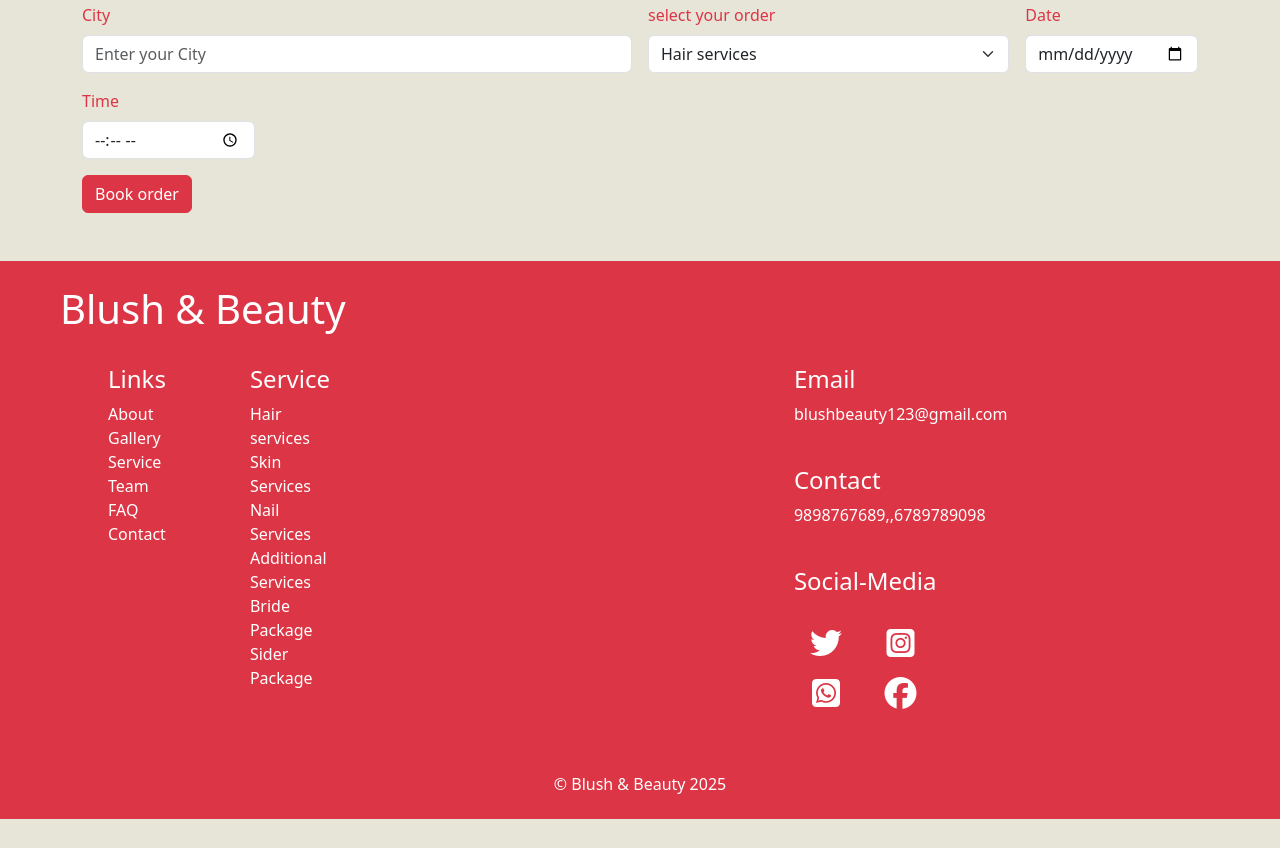
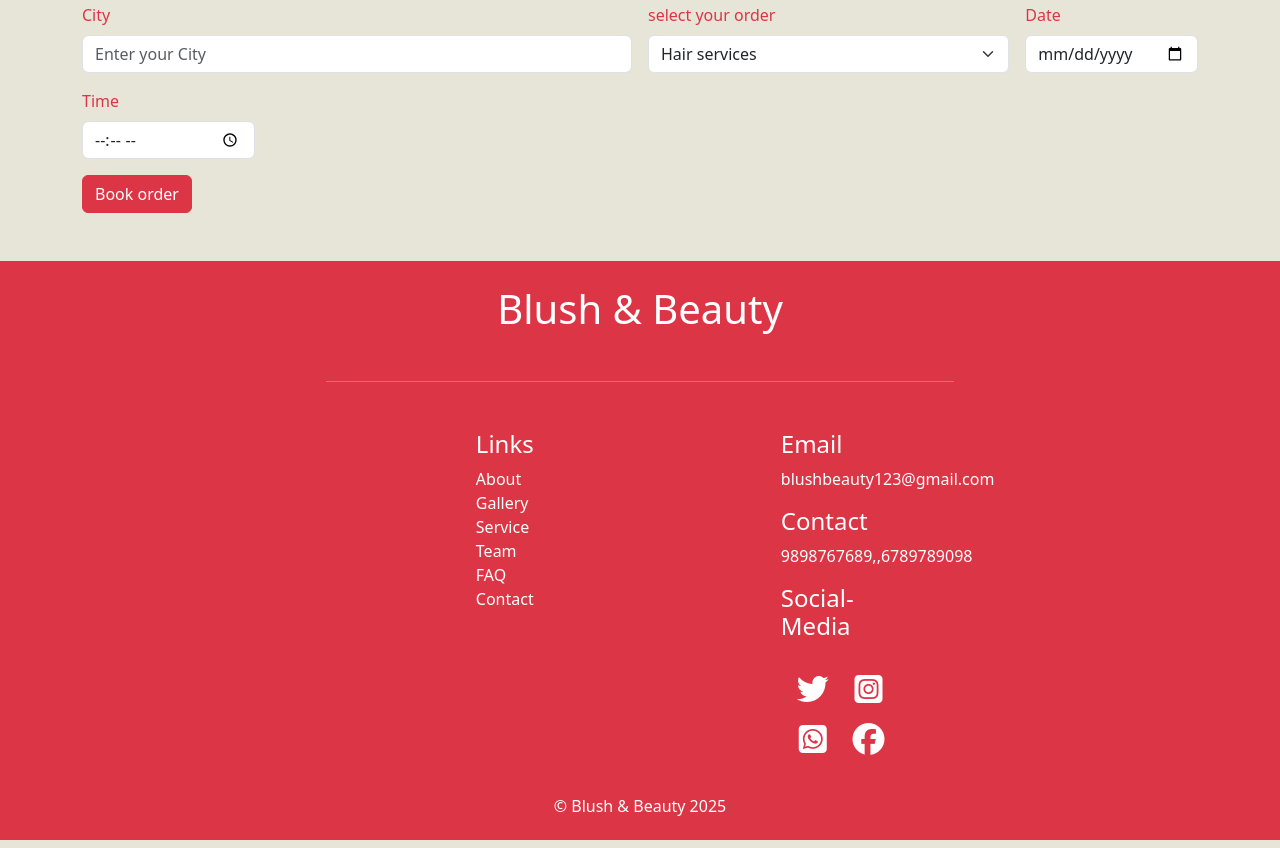
Before and after one commit to charmeepaneliya/Blush-Beauty, a plain HTML site: page index.html in a window 1280 px wide. Shown: the part 4925-5773 px from the top of the page. Before the commit the page ends 5752 px from the top, so only its background shows below. Drawn offline with nearby package versions, Linux system fonts and the light colour scheme.

Commit message:
some changes added

```diff
--- a/index.html
+++ b/index.html
@@ -599,8 +599,9 @@
 
     <footer class="footer mt-5">
         <div class="container-fluid bg-danger">
-            <h1 class="text-white ps-5 pt-4">Blush & Beauty</h1><br>
-            <div class="d-flex flex-row ms-5 ">
+            <h1 class="text-white  pt-4 text-center">Blush & Beauty</h1><br>
+           <hr class="w-50 mx-auto mb-5" />
+            <!-- <div class="d-flex flex-row ms-5 ">
                 <div class="row">
                     <div class="col-4 d-flex flex-column fs-6 w-10 ftr-col">
                         <h4 class="text-white ps-5">Links</h4>
@@ -628,12 +629,10 @@
                     <div class="col-4 d-flex flex-column   ftr-col">
                         <h4 class="text-white ps-5">Email</h4>
                         <p class="ps-5">blushbeauty123@gmail.com</p>
-                    </div><br>
-                    <div class="col-4 d-flex flex-column   ftr-col">
+
                         <h4 class="text-white ps-5">Contact</h4>
                         <p class="ps-5">9898767689,,6789789098</p>
-                    </div><br>
-                    <div class="col-4 d-flex flex-column   ftr-col ftr-col-icon">
+
                         <h4 class="text-white ps-5">Social-Media</h4>
                         <p class="ps-5 fs-5">
                             <div class="row gap-2 ms-5  ftr-row">
@@ -652,20 +651,66 @@
                             </div>
 
                         </p>
+                    </div><br>
+                    <div class="col-4 d-flex flex-column   ftr-col">
 
                     </div><br>
+                    <div class="col-4 d-flex flex-column   ftr-col ftr-col-icon">
 
 
+                    </div><br>
+                     -->
+<!--
                 </div>
+            </div> -->
+
+
+        <div class="row d-flex justify-content-center ftr-row ms-5">
+            <div class="col-12 col-md-3 d-flex flex-column fs-6 w-10 ftr-col">
+                <h4 class="text-white ps-5">Links</h4>
+                        <a class="text-white ps-5" href="#About">About</a>
+                        <a class="text-white ps-5" href="#Gallery">Gallery</a>
+                        <a class="text-white ps-5" href="#Service">Service</a>
+                        <a class="text-white ps-5" href="#Team">Team</a>
+                        <a class="text-white ps-5" href="#faq">FAQ</a>
+                        <a class="text-white ps-5" href="#contact">Contact</a>
+                        <br/><br/><br/>
+
+
             </div>
+            <div class="col-12 col-md-2 d-flex flex-column fs-6 w-10 ftr-col">
+                <h4 class="text-white ps-5">Email</h4>
+                <p class="ps-5">blushbeauty123@gmail.com</p>
+
+                <h4 class="text-white ps-5">Contact</h4>
+                <p class="ps-5">9898767689,,6789789098</p>
+
+                <h4 class="text-white ps-5">Social-Media</h4>
+                        <p class="ps-5 fs-5">
+                            <div class="row gap-2 ms-5  ftr-row">
+                                <div class="col-4">
+                                    <i class="fa-brands fa-twitter fs-2 mt-2" style="color: #ffffff;"></i>
+                                </div>
+                                <div class="col-4">
+                                    <i class="fa-brands fa-square-instagram fs-2 mt-2" style="color: #ffffff;"></i>
+                                </div>
+                                <div class="col-4">
+                                    <i class="fa-brands fa-square-whatsapp fs-2 mt-2" style="color: #ffffff;"></i>
+                                </div>
+                                <div class="col-4">
+                                    <i class="fa-brands fa-facebook fs-2 mt-2" style="color: #ffffff;"></i>
+                                </div>
+                            </div>
+
+                        </p>
+            </div>
+        </div>
+        </div>
 
 
 
-        </div>
-
-
         <p class="text-center text-white bg-danger py-4 h6">&copy; Blush & Beauty 2025</p>
-        </div>
+     </div>
 
     </footer>
 
--- a/style.css
+++ b/style.css
@@ -80,7 +80,8 @@ body{
   width: 250px;
 }
 .ftr-row{
-    width: 200px;
+    /* width: 200px; */
+    /* margin-left: 350px !important; */
 }
 
 
```
